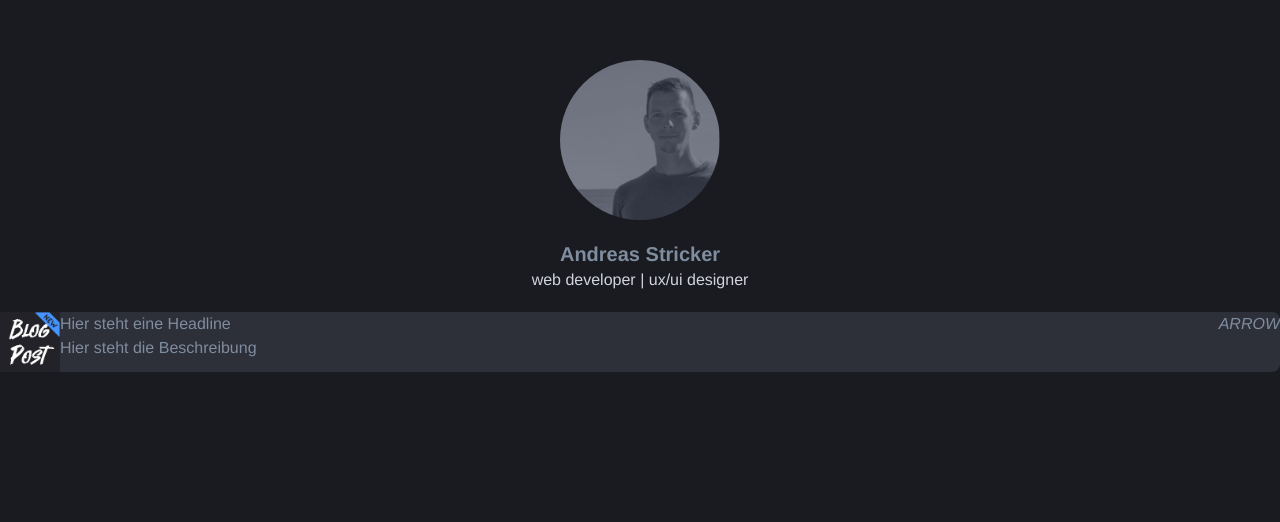
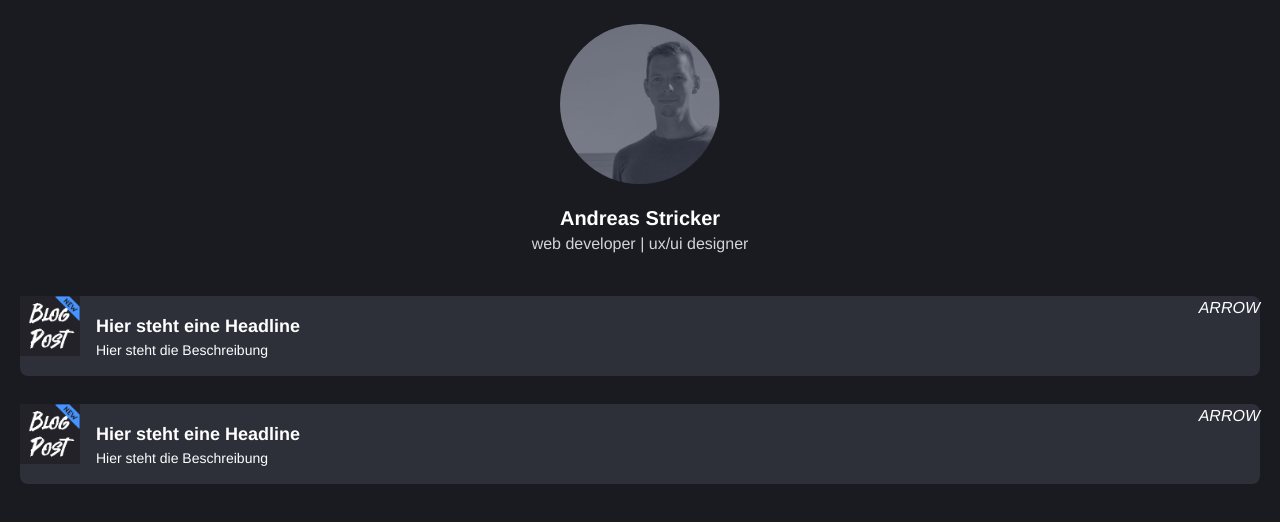
Before and after one commit to andreas-stricker/ownlinks, a Vue app: page / in a window 1280 px wide. Shown: the top 522 px of the page. Built offline with nearby package versions, Linux system fonts and the light colour scheme.

Commit message:
button structure

```diff
--- a/src/App.vue
+++ b/src/App.vue
@@ -12,12 +12,12 @@ import Buttons from './components/Buttons.vue'
 
 <style>
 #app {
+
   font-family: Avenir, Helvetica, Arial, sans-serif;
   -webkit-font-smoothing: antialiased;
   -moz-osx-font-smoothing: grayscale;
   text-align: center;
-  color: #7f8d9e;
-  padding-top: 60px;
+  color: #fff;
   background-color:#191b21;
 }
 </style>
--- a/src/components/Buttons.vue
+++ b/src/components/Buttons.vue
@@ -1,12 +1,13 @@
 <template>
-  <div class="md:container md:mx-auto">
-    <div class="button flex rounded-lg">
+  <div class="container px-5 mx-auto">
+
+    <div class="button flex rounded-lg mb-7">
       <div class="imgWrap">
         <img src="/src/assets/img/blogpost.png" alt="Blogpost" />
       </div>
-      <div class="text flex-auto text-left">
-        <h2>Hier steht eine Headline</h2>
-        <p class="description">Hier steht die Beschreibung</p>
+      <div class="text flex-auto text-left p-4">
+        <h2 class="text-white font-bold text-lg">Hier steht eine Headline</h2>
+        <p class="description text-sm">Hier steht die Beschreibung</p>
       </div>
       <a href="#" target="_blank" rel="noopener"></a>
       <div class="linkArrow">
@@ -14,12 +15,21 @@
       </div>
     </div>
 
-    <div class="button flex">
-      <img src="" alt="" />
-      <h2></h2>
-      <p class="description"></p>
+    <div class="button flex rounded-lg">
+      <div class="imgWrap">
+        <img src="/src/assets/img/blogpost.png" alt="Blogpost" />
+      </div>
+      <div class="text flex-auto text-left p-4">
+        <h2 class="text-white font-bold text-lg">Hier steht eine Headline</h2>
+        <p class="description text-sm">Hier steht die Beschreibung</p>
+      </div>
       <a href="#" target="_blank" rel="noopener"></a>
+      <div class="linkArrow">
+        <i>ARROW</i>
+      </div>
     </div>
+
+
   </div>
 </template>
 
@@ -30,12 +40,10 @@
 .button {
   background-color: #2d2f39;
 
-  .imgWrap{
-    width:60px;
-    height:60px;
-    object-fit:cover;
+  .imgWrap {
+    width: 60px;
+    height: 60px;
+    object-fit: cover;
   }
-
 }
-
 </style>
--- a/src/components/Profile.vue
+++ b/src/components/Profile.vue
@@ -1,5 +1,5 @@
 <template>
-  <div class="mb-5">
+  <div class="mb-10 pt-6">
     <img
       id="profileImg"
       class="m-auto rounded-full w-full mb-5"
@@ -24,6 +24,7 @@
       </li>
     </ul>
   </div>
+
 </template>
 
 <script>
```
